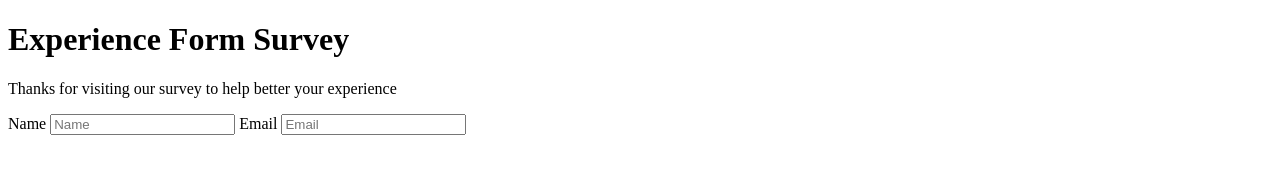
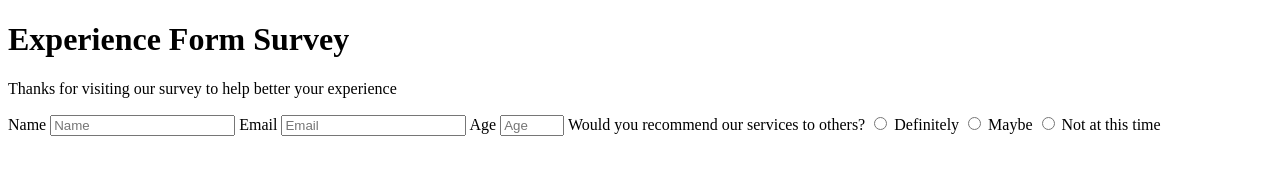
Before and after one commit to Vsmith408/survey-form, a plain HTML site: page index.html in a window 1280 px wide. Drawn offline with Linux system fonts and the light colour scheme.

Commit message:
radio buttons added

```diff
--- a/index.html
+++ b/index.html
@@ -15,9 +15,33 @@
         Thanks for visiting our survey to help better your experience
       </p>
       <label id="name-label">Name</label>
-      <input type="text" placeholder="Name" />
+      <input id="name" type="text" placeholder="Name" required />
       <label id="email-label">Email</label>
-      <input type="email" placeholder="Email" required />
+      <input id="email" type="email" placeholder="Email" required />
+      <label id="number-label">Age</label>
+      <input
+        id="number"
+        type="number"
+        placeholder="Age"
+        required
+        min="1"
+        max="100"
+      />
+
+      <label id="radio-label"
+        >Would you recommend our services to others?</label
+      >
+      <input name="recommend" id="radio" type="radio" value="definitely" />
+      Definitely
+      <input name="recommend" id="radio" type="radio" value="maybe" /> Maybe
+      <input
+        name="recommend"
+        id="radio"
+        type="radio"
+        value="not at this time"
+      />
+      Not at this time
     </form>
+    <script src="https://cdn.freecodecamp.org/testable-projects-fcc/v1/bundle.js"></script>
   </body>
 </html>
```
